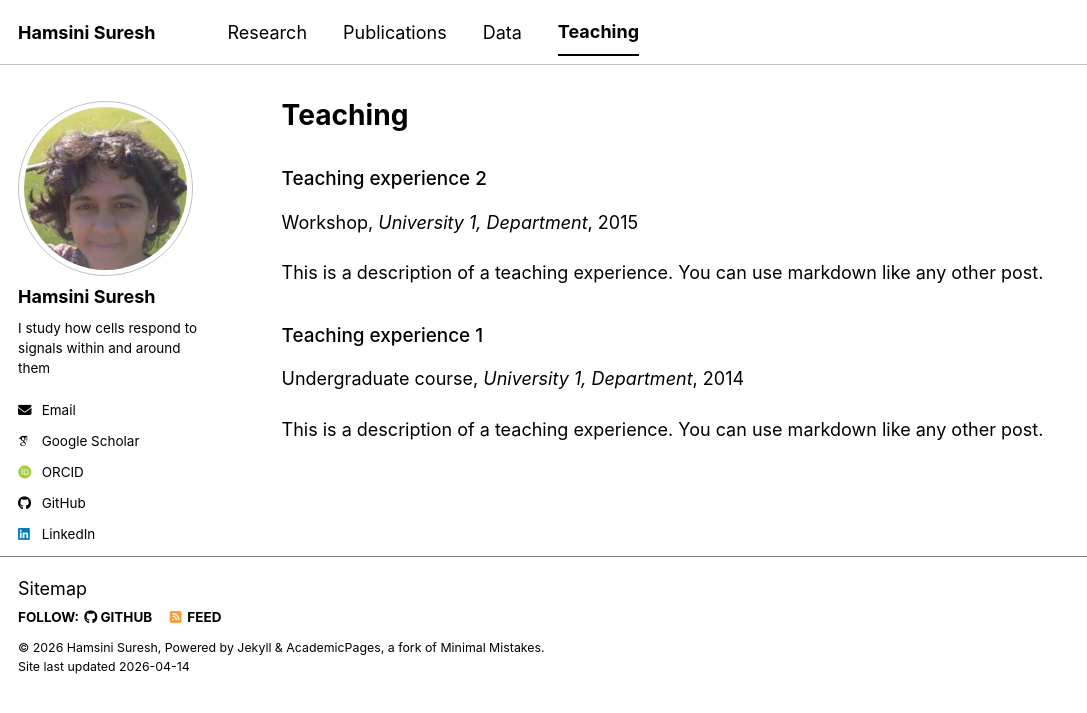
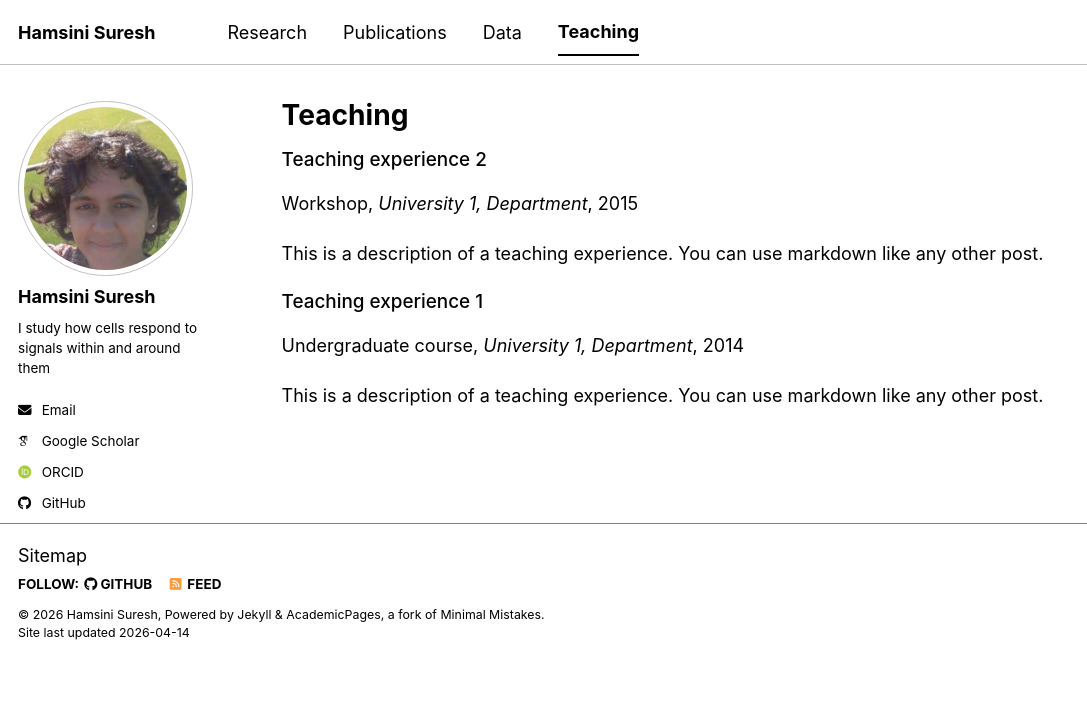
Before and after one commit to hamsinisuresh/hamsinisuresh.github.io, a Jekyll site: the page built from _pages/teaching.html, in a window 1280 px wide. Shown: the top 713 px of the page, without its empty margins (0-1087 px from the left). Built offline with Jekyll 4.4.1, drawn with Linux system fonts in a browser that asks for light colours; some web fonts are replaced; a script bundle is joined from its source files by our own code; library files that are not in the unit come from our copies.

Commit message:
Update main.scss

```diff
--- a/assets/css/main.scss
+++ b/assets/css/main.scss
@@ -104,7 +104,7 @@
 
 /* spacing between papers */
 .list__item {
-  margin-bottom: 1em !important;
+  margin-bottom: 0.5em !important;
 }
 
 /* remove gap after last paper */
@@ -114,6 +114,6 @@
 
 /* spacing before section headings */
 .archive h2 {
-  margin-top: 2em !important;
+  margin-top: 1em !important;
   margin-bottom: 0.5em !important;
 }
```
